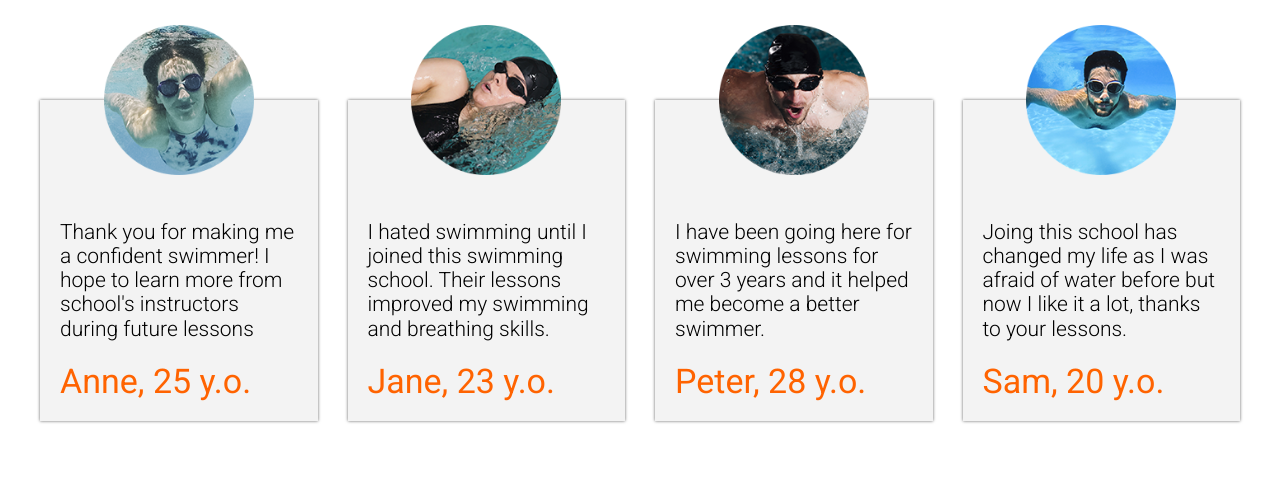
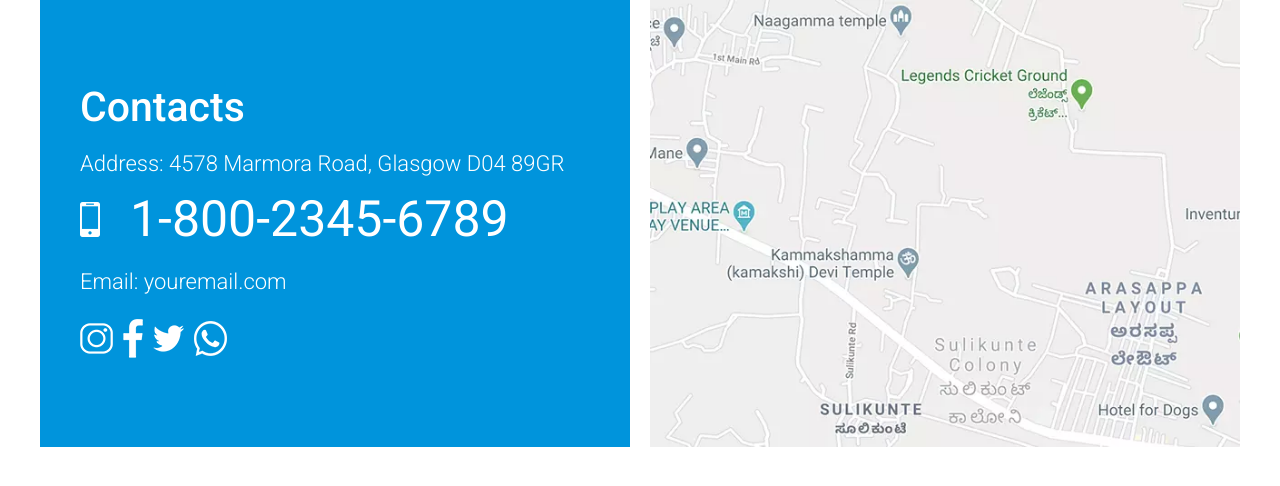
Before and after one commit to ramilzag/swimming, a plain HTML site: page index.html in a window 1280 px wide. Drawn offline with Linux system fonts and the light colour scheme.

Commit message:
Implemented contacts block

```diff
--- a/css/styles.css
+++ b/css/styles.css
@@ -672,3 +672,153 @@ a {
   margin-top: 10rem;
   transition: all 0.2s;
 }
+
+/* Contact block */
+/* Generated by http://css.spritegen.com CSS Sprite Generator */
+
+.bg-instagram,
+.bg-whatsapp,
+.bg-twitter,
+.bg-facebook,
+.bg-phone {
+  display: inline-block;
+  background: url("../images/mediaIcons.png") no-repeat;
+  overflow: hidden;
+  text-indent: -9999px;
+  text-align: left;
+}
+
+.bg-instagram {
+  background-position: -0px -0px;
+  width: 33px;
+  height: 31px;
+}
+.bg-whatsapp {
+  background-position: -0px -31px;
+  width: 33px;
+  height: 35px;
+}
+.bg-twitter {
+  background-position: -0px -66px;
+  width: 31px;
+  height: 27px;
+}
+.bg-facebook {
+  background-position: -0px -93px;
+  width: 20px;
+  height: 39px;
+}
+.bg-phone {
+  background-position: -0px -132px;
+  width: 20px;
+  height: 35px;
+}
+
+.contacts {
+  gap: 2rem;
+  transition: all 0.2s;
+}
+
+.contacts__media {
+  display: flex;
+  justify-content: flex-start;
+  align-items: center;
+}
+
+.contacts__media-item {
+  padding: 1.5rem 1rem 0 0;
+}
+
+.contact__map {
+  width: 100%;
+  display: block;
+  padding: 0;
+}
+
+.contacts__body {
+  background: #0094dc;
+  display: flex;
+  flex-direction: column;
+  justify-content: center;
+  align-items: flex-start;
+  padding: 2rem;
+  color: #fff;
+}
+
+.contacts__phone {
+  display: flex;
+  justify-content: space-between;
+  align-items: center;
+  margin-bottom: 2rem;
+}
+
+.contacts__phone-number {
+  margin-left: 2rem;
+  font-size: 3rem;
+}
+
+.contacts__address {
+  font-size: 2.2rem;
+  font-weight: 300;
+  margin-bottom: 1.5rem;
+}
+
+.contacts__email {
+  font-size: 2.2rem;
+  font-weight: 300;
+  margin-bottom: 1rem;
+}
+
+@media screen and (max-width: 500px) {
+  .contacts__phone-number {
+    margin-left: 1rem;
+    font-size: 2rem;
+  }
+
+  .contacts__address {
+    font-size: 1.8rem;
+  }
+
+  .contacts__email {
+    font-size: 1.8rem;
+  }
+}
+
+@media screen and (min-width: 768px) {
+  .contacts.grid--1x2 {
+    grid-template-columns: repeat(1, 1fr);
+  }
+}
+
+@media screen and (min-width: 1024px) {
+  .contacts.grid--1x2 {
+    grid-template-columns: repeat(2, 1fr);
+  }
+
+  .contacts:nth-of-type(odd) picture {
+    order: 1;
+  }
+
+  .contacts__body {
+    padding: 0 4rem;
+  }
+
+  .contacts__phone-number {
+    margin-left: 3rem;
+    font-size: 3rem;
+  }
+
+  .contacts__address {
+    font-size: 2.2rem;
+  }
+
+  .contacts__email {
+    font-size: 2.2rem;
+  }
+}
+
+@media screen and (min-width: 1140px) {
+  .contacts__phone-number {
+    font-size: 5rem;
+  }
+}
--- a/index.html
+++ b/index.html
@@ -14,54 +14,41 @@
     <title>Document</title>
   </head>
   <body>
-    <div class="block grid grid--1x4 testimonials">
-      <div class="card card--perspectiveY testimonial">
-        <p class="testimonial__description">
-          Thank you for making me a confident swimmer! I hope to learn more from
-          school's instructors during future lessons
+    <div class="container block grid grid--1x2 contacts">
+      <picture>
+        <source type="image/webp" srcset="images/contacts.webp" />
+        <source type="image/jpg" srcset="images/contacts.jpg" />
+        <img
+          class="contact__map"
+          loading="lazy"
+          src="images/contacts.jpg"
+          alt="Map location of swimming school"
+        />
+      </picture>
+      <div class="contacts__body">
+        <h2 class="contacts__heading">Contacts</h2>
+        <p class="contacts__address">
+          Address: 4578 Marmora Road, Glasgow D04 89GR
         </p>
-        <p class="testimonial__author">Anne, 25 y.o.</p>
-        <img
-          class="testimonial__avatar"
-          src="./images/avatar1.png"
-          alt="arrow point to right"
-        />
-      </div>
-      <div class="card card--perspectiveY testimonial">
-        <p class="testimonial__description">
-          I hated swimming until I joined this swimming school. Their lessons
-          improved my swimming and breathing skills.
-        </p>
-        <p class="testimonial__author">Jane, 23 y.o.</p>
-        <img
-          class="testimonial__avatar"
-          src="./images/avatar2.png"
-          alt="arrow point to right"
-        />
-      </div>
-      <div class="card card--perspectiveY testimonial">
-        <p class="testimonial__description">
-          I have been going here for swimming lessons for over 3 years and it
-          helped me become a better swimmer.
-        </p>
-        <p class="testimonial__author">Peter, 28 y.o.</p>
-        <img
-          class="testimonial__avatar"
-          src="./images/avatar3.png"
-          alt="arrow point to right"
-        />
-      </div>
-      <div class="card card--perspectiveY testimonial">
-        <p class="testimonial__description">
-          Joing this school has changed my life as I was afraid of water before
-          but now I like it a lot, thanks to your lessons.
-        </p>
-        <p class="testimonial__author">Sam, 20 y.o.</p>
-        <img
-          class="testimonial__avatar"
-          src="./images/avatar4.png"
-          alt="arrow point to right"
-        />
+        <div class="contacts__phone">
+          <div class="bg-phone"></div>
+          <span class="contacts__phone-number">1-800-2345-6789</span>
+        </div>
+        <p class="contacts__email">Email: youremail.com</p>
+        <div class="contacts__media">
+          <a class="contacts__media-item" href="#">
+            <div class="bg-instagram"></div>
+          </a>
+          <a class="contacts__media-item" href="#">
+            <div class="bg-facebook"></div>
+          </a>
+          <a class="contacts__media-item" href="#">
+            <div class="bg-twitter"></div>
+          </a>
+          <a class="contacts__media-item" href="#">
+            <div class="bg-whatsapp"></div>
+          </a>
+        </div>
       </div>
     </div>
     <script src="./js/main.js"></script>
```
Also changed, not shown: components/blockContacts.html (added, +37 -0 lines), images/Instagram.png (added), images/Twitter.png (added), images/Whatsapp.png (added), images/contacts.jpg (added), images/contacts.png (added), images/contacts.webp (added), images/facebook.png (added), images/mediaIcons.png (added), images/phone.png (added).
